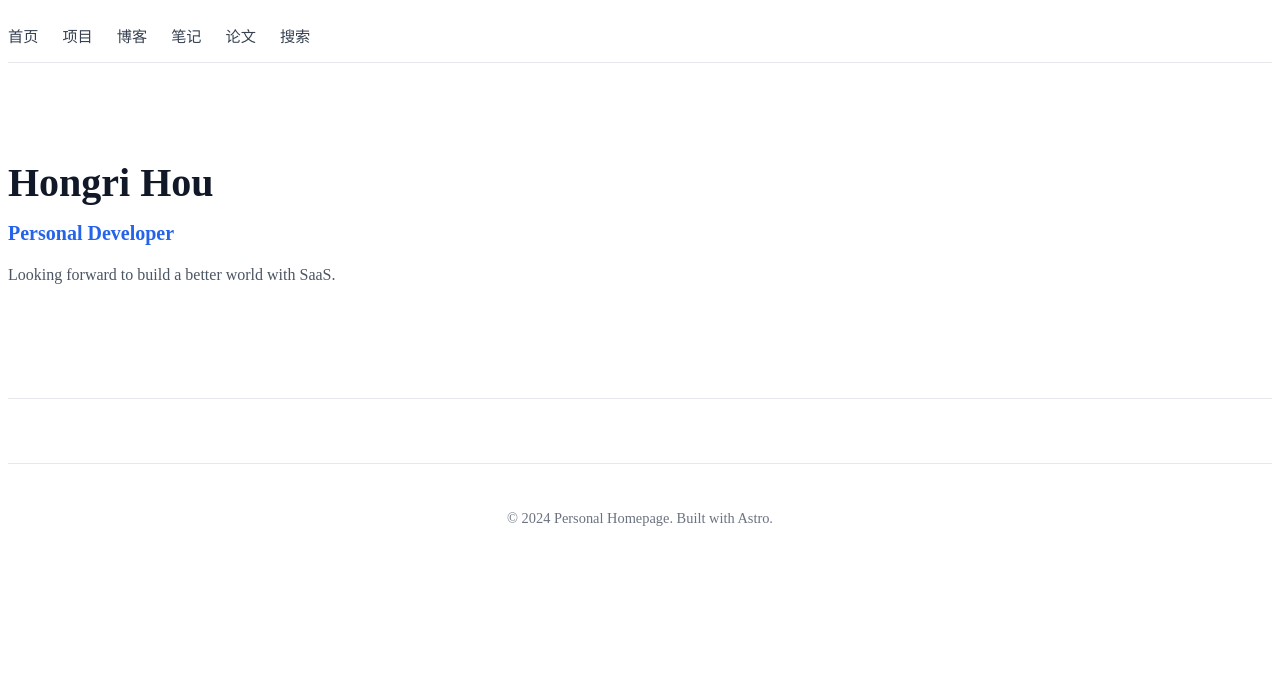
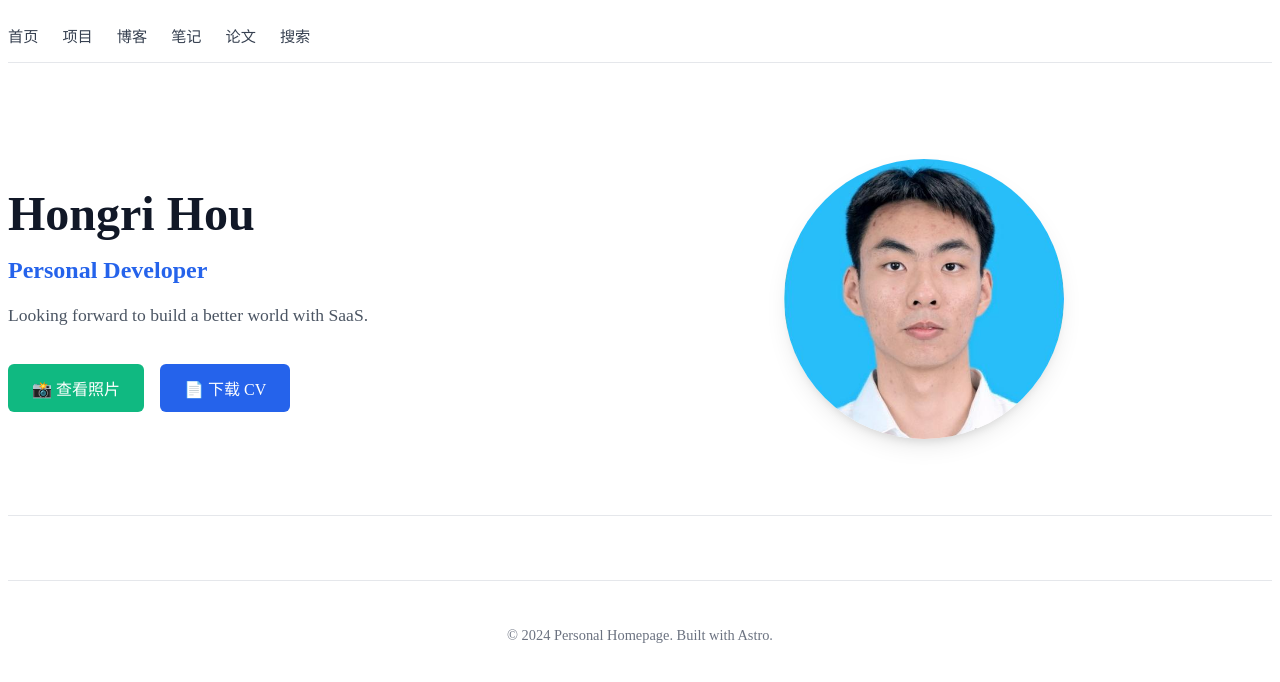
Before and after one commit to hhr346/hhr346.github.io, an Astro site: page / in a window 1280 px wide. Built offline with nearby package versions, Linux system fonts and the light colour scheme; Astro itself is replaced by a stand-in of ours.

Commit message:
Add photo and CV download to homepage

```diff
--- a/src/components/Intro.astro
+++ b/src/components/Intro.astro
@@ -1,12 +1,21 @@
 <section class="intro-section">
   <div class="intro-content">
-    <h2 class="intro-title">Hongri Hou</h2>
-    <p class="intro-bio">
-      Personal Developer
-    </p>
-    <p class="intro-desc">
-      Looking forward to build a better world with SaaS.
-    </p>
+    <div class="intro-text">
+      <h1 class="intro-title">Hongri Hou</h1>
+      <p class="intro-bio">Personal Developer</p>
+      <p class="intro-desc">Looking forward to build a better world with SaaS.</p>
+      <div class="intro-links">
+        <a href="/me.jpg" target="_blank" rel="noopener noreferrer" class="link-button view-photo">
+          📸 查看照片
+        </a>
+        <a href="/cv.pdf" download class="link-button download-cv">
+          📄 下载 CV
+        </a>
+      </div>
+    </div>
+    <div class="intro-image">
+      <img src="/me.jpg" alt="Hongri Hou" class="photo" />
+    </div>
   </div>
 </section>
 
@@ -16,25 +25,32 @@
   }
 
   .intro-content {
-    max-width: 800px;
+    display: flex;
+    align-items: center;
+    gap: 4rem;
+    max-width: 1200px;
+  }
+
+  .intro-text {
+    flex: 1;
   }
 
   .intro-title {
-    font-size: 2.5rem;
+    font-size: 3rem;
     font-weight: 700;
     margin: 0 0 1rem 0;
     color: #111827;
   }
 
   .intro-bio {
-    font-size: 1.25rem;
+    font-size: 1.5rem;
     font-weight: 600;
     margin: 0 0 1rem 0;
     color: #2563eb;
   }
 
   .intro-desc {
-    font-size: 1rem;
+    font-size: 1.1rem;
     line-height: 1.8;
     color: #4b5563;
     margin: 0 0 2rem 0;
@@ -54,19 +70,70 @@
     text-decoration: none;
     border-radius: 6px;
     transition: background-color 0.2s;
+    font-weight: 500;
   }
 
   .link-button:hover {
     background-color: #1d4ed8;
   }
 
+  .intro-image {
+    flex: 1;
+    display: flex;
+    justify-content: center;
+  }
+
+  .photo {
+    width: 280px;
+    height: 280px;
+    object-fit: cover;
+    border-radius: 50%;
+    box-shadow: 0 10px 25px -5px rgba(0, 0, 0, 0.1), 0 8px 10px -6px rgba(0, 0, 0, 0.1);
+    transition: transform 0.3s ease;
+  }
+
+  .photo:hover {
+    transform: scale(1.05);
+  }
+
+  .view-photo {
+    background-color: #10b981;
+  }
+
+  .view-photo:hover {
+    background-color: #059669;
+  }
+
+  .download-cv {
+    background-color: #2563eb;
+  }
+
+  .download-cv:hover {
+    background-color: #1d4ed8;
+  }
+
   @media (max-width: 768px) {
+    .intro-content {
+      flex-direction: column;
+      text-align: center;
+      gap: 2rem;
+    }
+
     .intro-title {
-      font-size: 2rem;
+      font-size: 2.5rem;
     }
 
     .intro-bio {
-      font-size: 1.1rem;
+      font-size: 1.25rem;
+    }
+
+    .intro-links {
+      justify-content: center;
+    }
+
+    .photo {
+      width: 200px;
+      height: 200px;
     }
   }
 </style>
```
